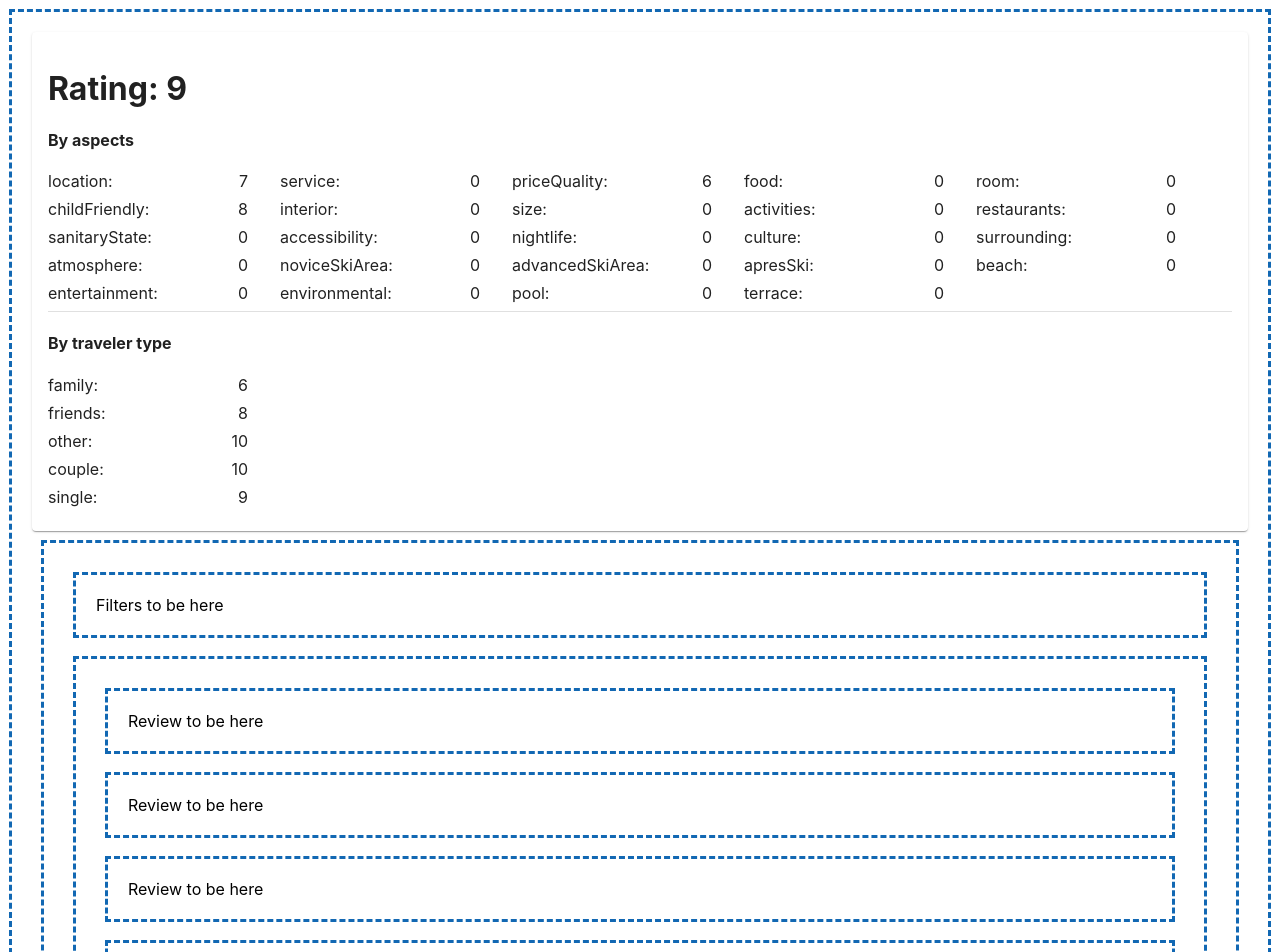
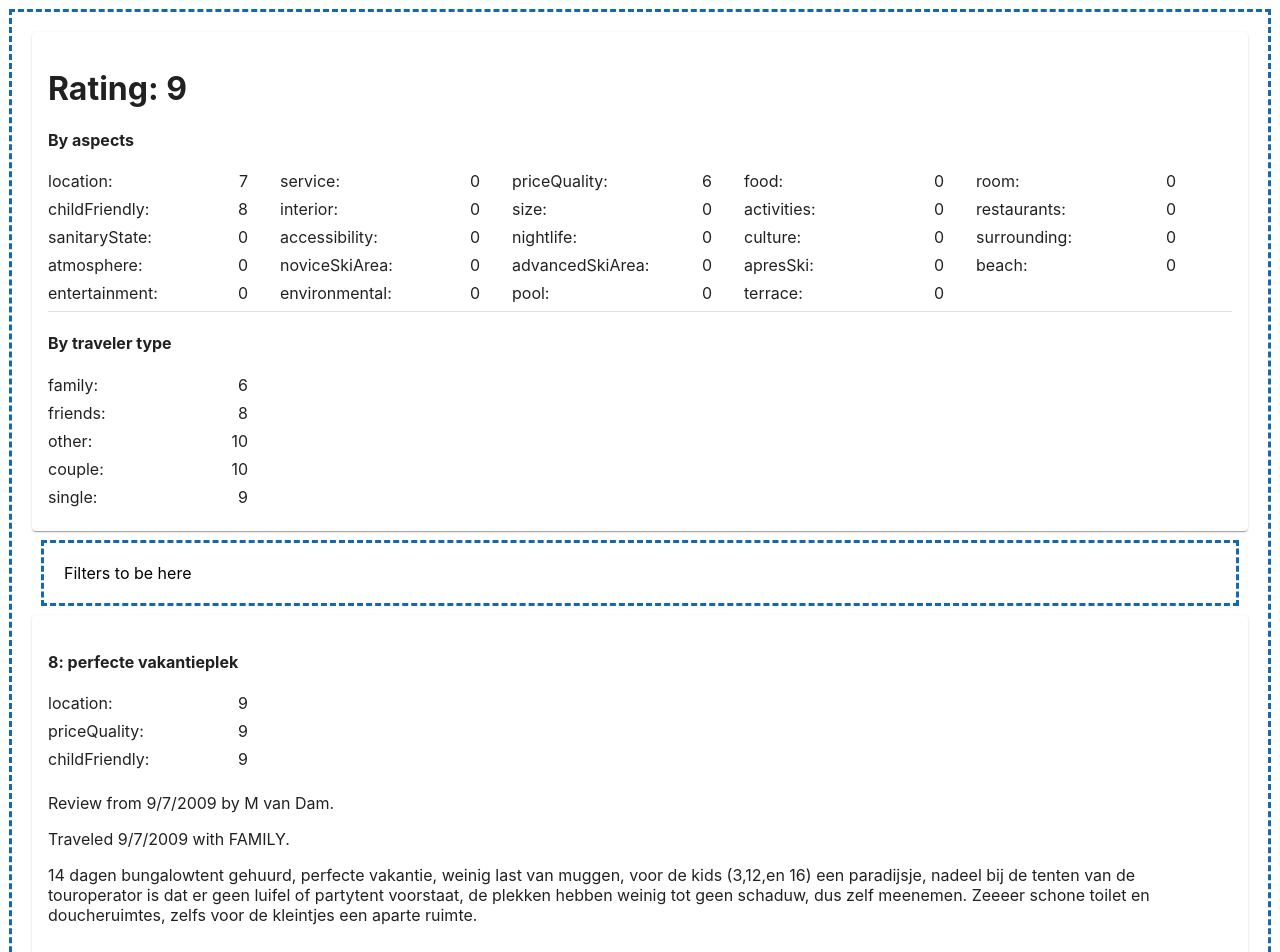
Before and after one commit to ananasij/reviews-viewer, a React (Create React App) app in the folder client/: page / in a window 1280 px wide. Shown: the top 952 px of the page. Built offline with nearby package versions, Linux system fonts and the light colour scheme; the HTML template or start-up script is replaced by a standard one.

Commit message:
Reviews list with basic styles and dummy data

```diff
--- a/client/src/components/Review.tsx
+++ b/client/src/components/Review.tsx
@@ -1,7 +1,39 @@
 import React from 'react';
+import { IReview, Locales } from '../core/models/review.model';
+import { Card } from '@material-ui/core';
+import { RatingCategory } from '../core/models/rating.model';
 
-export class Review extends React.Component {
-  render() {
-    return <div className="todo">Review to be here</div>;
-  }
-}
+export const Review: React.FC<IReview> = ({
+  ratings,
+  titles,
+  entryDate,
+  user,
+  travelDate,
+  traveledWith,
+  texts
+}) => (
+  <Card className="review">
+    <h4>
+      {ratings.general.general}: {titles[Locales.nl]}
+    </h4>
+    <div>
+      {Object.keys(ratings.aspects).map(key => {
+        if ((ratings.aspects as RatingCategory)[key] !== 0) {
+          return (
+            <div className="ratings__category">
+              <div>{key}:</div>
+              <div>{(ratings.aspects as RatingCategory)[key]}</div>
+            </div>
+          );
+        }
+      })}
+    </div>
+    <p>
+      Review from {new Date(entryDate).toLocaleDateString()} by {user}.
+    </p>
+    <p>
+      Traveled {new Date(travelDate).toLocaleDateString()} with {traveledWith}.
+    </p>
+    <p>{texts[Locales.nl]}</p>
+  </Card>
+);
--- a/client/src/components/ReviewsList.tsx
+++ b/client/src/components/ReviewsList.tsx
@@ -1,14 +1,11 @@
 import React from 'react';
 import { Review } from './Review';
+import { IReview } from '../core/models/review.model';
 
-export class ReviewList extends React.Component {
-  render() {
-    const pageLength = 5;
-    const reviews = [];
-    for (let i = 0; i < pageLength; i += 1) {
-      reviews.push(<Review />);
-    }
-
-    return <div className="todo">{reviews}</div>;
-  }
-}
+export const ReviewList: React.FC<{ reviews: IReview[] }> = ({ reviews }) => (
+  <div>
+    {reviews.map((review: IReview) => (
+      <Review {...review} />
+    ))}
+  </div>
+);
--- a/client/src/containers/ReviewsContainer.tsx
+++ b/client/src/containers/ReviewsContainer.tsx
@@ -1,14 +1,129 @@
 import React from 'react';
+
 import { Filters } from '../components/Filters';
 import { ReviewList } from '../components/ReviewsList';
 import { Pagination } from '../components/Pagination';
+import { Locales, TraveledWith, IReview } from '../core/models/review.model';
 
 export class ReviewsContainer extends React.Component {
+  state = {
+    reviews: reviews
+  };
+
   render() {
-    return <div className="todo">
-        <Filters/>
-        <ReviewList/>
-        <Pagination/>
-    </div>;
+    const { reviews } = this.state;
+
+    return (
+      <div>
+        <Filters />
+        <ReviewList reviews={reviews} />
+        <Pagination />
+      </div>
+    );
   }
 }
+
+const reviews: IReview[] = [
+  {
+    parents: [
+      {
+        id: '96e83a90-48da-4e81-9d06-7f1b76e5364e'
+      }
+    ],
+    id: 'c9fa6d7b-a773-402e-b9cc-a800634484cf',
+    traveledWith: TraveledWith['FAMILY'],
+    entryDate: 1252359116000,
+    travelDate: 1252359116000,
+    ratings: {
+      general: {
+        general: 8
+      },
+      aspects: {
+        location: 9,
+        service: 0,
+        priceQuality: 9,
+        food: 0,
+        room: 0,
+        childFriendly: 9,
+        interior: 0,
+        size: 0,
+        activities: 0,
+        restaurants: 0,
+        sanitaryState: 0,
+        accessibility: 0,
+        nightlife: 0,
+        culture: 0,
+        surrounding: 0,
+        atmosphere: 0,
+        noviceSkiArea: 0,
+        advancedSkiArea: 0,
+        apresSki: 0,
+        beach: 0,
+        entertainment: 0,
+        environmental: 0,
+        pool: 0,
+        terrace: 0
+      }
+    },
+    titles: {
+      nl: 'perfecte vakantieplek'
+    },
+    texts: {
+      nl:
+        '14 dagen bungalowtent gehuurd, perfecte vakantie, weinig last van muggen, voor de kids (3,12,en 16) een paradijsje, nadeel bij de tenten van de touroperator is dat er geen luifel of partytent voorstaat, de plekken hebben weinig tot geen schaduw, dus zelf meenemen. Zeeeer schone toilet en doucheruimtes, zelfs voor de kleintjes een aparte ruimte.'
+    },
+    user: 'M van Dam',
+    locale: Locales['nl']
+  },
+  {
+    parents: [
+      {
+        id: '96e83a90-48da-4e81-9d06-7f1b76e5364e'
+      }
+    ],
+    id: 'b73f3160-1fd2-410c-92b3-6c2df2f50bfc',
+    traveledWith: TraveledWith['FAMILY'],
+    entryDate: 1266252490713,
+    travelDate: 1262304000000,
+    ratings: {
+      general: {
+        general: 7
+      },
+      aspects: {
+        location: 7,
+        service: 0,
+        priceQuality: 0,
+        food: 0,
+        room: 0,
+        childFriendly: 0,
+        interior: 0,
+        size: 0,
+        activities: 0,
+        restaurants: 6,
+        sanitaryState: 0,
+        accessibility: 0,
+        nightlife: 0,
+        culture: 0,
+        surrounding: 0,
+        atmosphere: 0,
+        noviceSkiArea: 0,
+        advancedSkiArea: 0,
+        apresSki: 0,
+        beach: 0,
+        entertainment: 0,
+        environmental: 0,
+        pool: 0,
+        terrace: 0
+      }
+    },
+    titles: {
+      nl: 'Massale camping'
+    },
+    texts: {
+      nl:
+        "Hele grote camping, met grote zwembaden. Het eten was prima, niet echt super. Voor de jongeren is er 's avonds wel een disco, maar voor de wat ouderen is er niets te doen. Die zijn 's avonds verplicht om lek gestoken te worden door muggen. Muggen zijn echt een plaag daar, en dan wordt er af en toen gespoten en dan houd het weer even op. Een leuke plaats om te gaan winkelen en wat te drinken is Jesolo. En voor een dagje cultuur natuurlijk naar Venetie, zorg dat je niet op een té warme dag gaat!\nOnze bungalo was wel top met een boven en beneden verdieping en een ruim plaatsje. Eens in de zoveel tijd is er markt op de camping. Het strand is smal, en er lopen veel mensen die je wat willen verkopen of je willen masseren. Niet voor herhaling vatbaar, maar heb het wel naar me zin gehad."
+    },
+    user: 'shirleyvk',
+    locale: Locales['nl']
+  }
+];
--- a/client/src/core/models/rating.model.ts
+++ b/client/src/core/models/rating.model.ts
@@ -1,7 +1,7 @@
 export interface Ratings {
   general: RatingCategory;
   aspects: RatingCategory;
-  traveledWith: RatingCategory;
+  traveledWith?: RatingCategory;
 }
 
 export interface RatingCategory {
--- /dev/null
+++ b/client/src/core/models/review.model.ts
@@ -0,0 +1,32 @@
+import { Ratings } from './rating.model';
+
+export interface IReview {
+  parents: {
+    id: string;
+  }[];
+  id: string;
+  traveledWith: TraveledWith;
+  entryDate: number;
+  travelDate: number;
+  ratings: Ratings;
+  titles: ITranslatedText;
+  texts: ITranslatedText;
+  user: string;
+  locale: Locales;
+}
+
+export interface ITranslatedText {
+  [key: string]: string;
+}
+
+export enum Locales {
+  'nl' = 'nl'
+}
+
+export enum TraveledWith {
+  'FAMILY' = 'FAMILY',
+  'FRIENDS' = 'FRIENDS',
+  'OTHER' = 'OTHER',
+  'COUPLE' = 'COUPLE',
+  'SINGLE' = 'SINGLE'
+}
--- /dev/null
+++ b/client/src/styles/components/review.scss
@@ -0,0 +1,3 @@
+.review {
+    padding: 1rem;
+}
--- a/client/src/styles/styles.scss
+++ b/client/src/styles/styles.scss
@@ -5,4 +5,5 @@
 @import './config/colors.scss';
 
 // components
-@import './components/ratings.scss'
+@import './components/ratings.scss';
+@import './components/review.scss';
```
